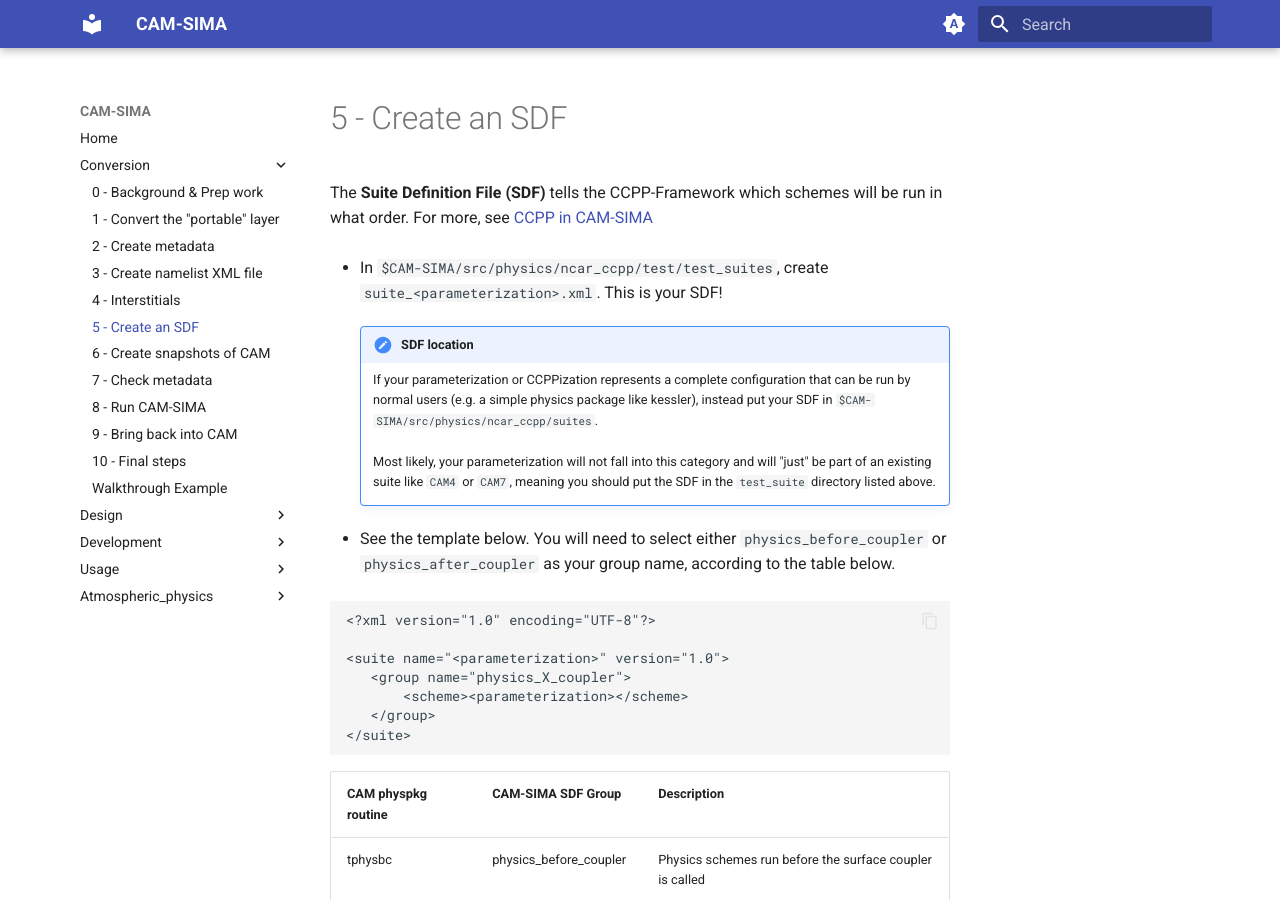
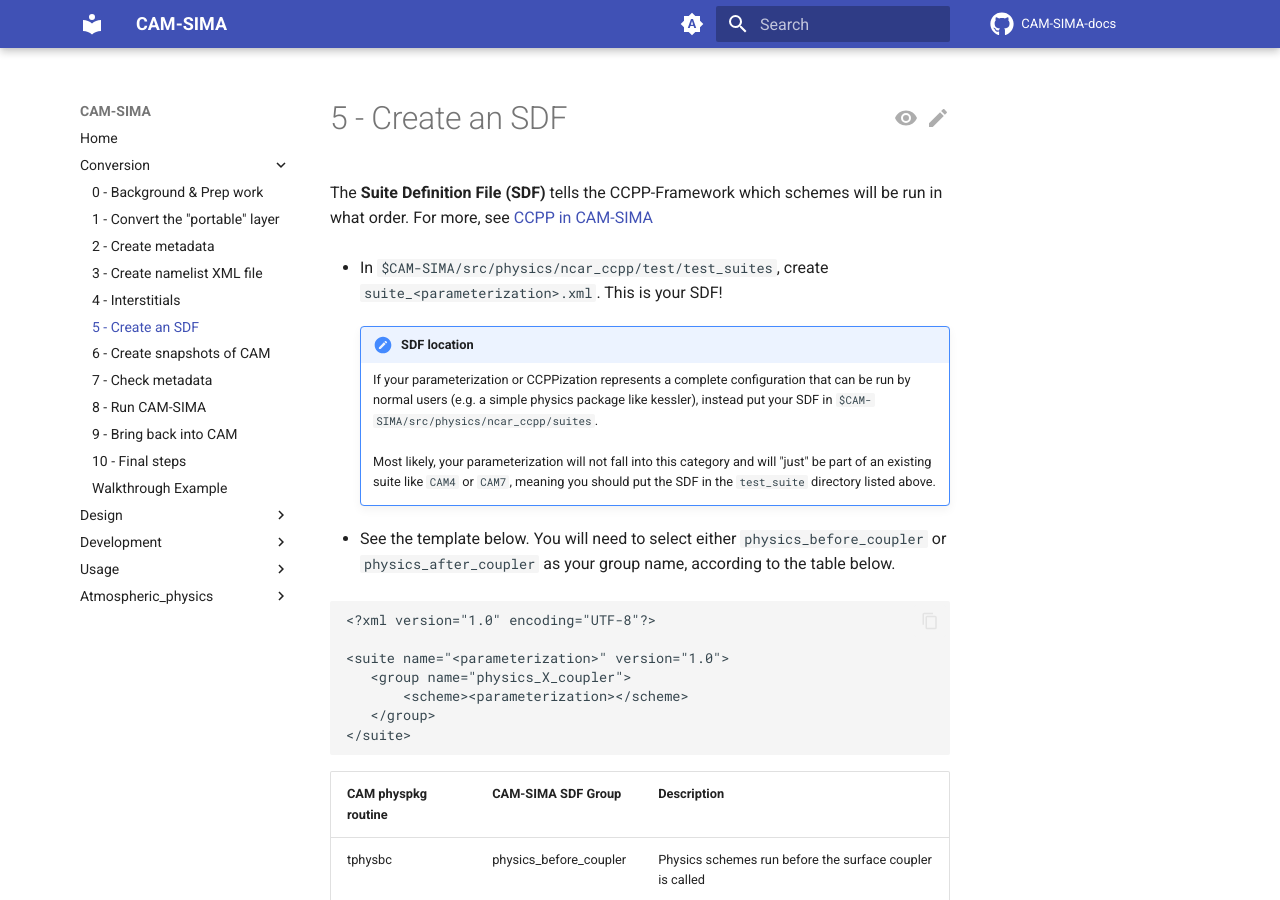
Before and after one commit to kuanchihwang/CAM-SIMA-Docs, an MkDocs documentation site: the page built from docs/conversion/create-sdf.md, in a window 1280 px wide and 900 px high. Built offline with MkDocs 1.6.1 and Material for MkDocs 9.7.7, drawn with Linux system fonts in a browser that asks for light colours; comment, search, counter and statistics services are not loaded.

Commit message:
Adding 2 plugins and enabling some ui additions. (#4)
Adding contributors and date last modified plugins
1) https://github.com/timvink/mkdocs-git-revision-date-localized-plugin
2) https://github.com/ojacques/mkdocs-git-committers-plugin-2

```diff
--- a/mkdocs.yml
+++ b/mkdocs.yml
@@ -1,4 +1,7 @@
 site_name: CAM-SIMA
+repo_url: https://github.com/ESCOMP/CAM-SIMA-docs
+repo_name: CAM-SIMA-docs
+edit_uri: edit/main/docs
 nav:
   - Home: index.md
   - Conversion:
@@ -41,8 +44,18 @@
 
 plugins:
   - search
+  # Date plugin requires fetch-depth: 0
+  - git-revision-date-localized:
+      enable_creation_date: true
+  - git-committers:
+      repository: ESCOMP/CAM-SIMA-docs
+      branch: main
+
 theme:
   icon:
+    repo: fontawesome/brands/github
+    edit: material/pencil
+    view: material/eye
     admonition:
       info: material/arrow-up-down-bold
   palette:
@@ -69,6 +82,8 @@
   name: material
   features:
     - content.code.copy
+    - content.action.edit
+    - content.action.view
 
 markdown_extensions:
   - def_list
```
Also changed, not shown: 1 other file.
